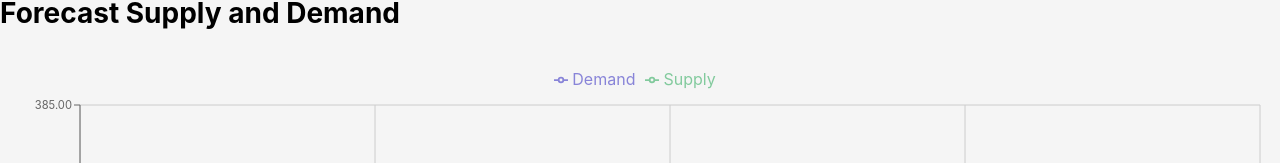
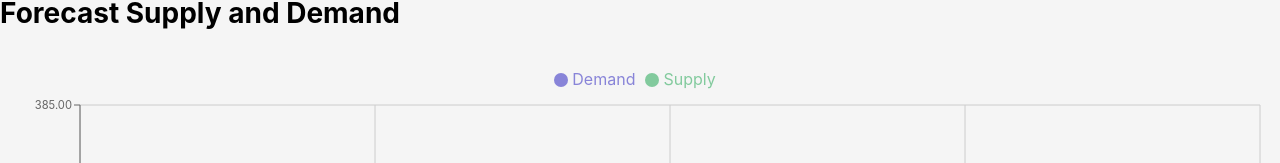
Before and after one commit to rs1257/create-react-app-ant-design, a React (Create React App) app: page / in a window 1280 px wide. Shown: the part 597-760 px from the top of the page. Built offline with nearby package versions, Linux system fonts and the light colour scheme.

Commit message:
Change the icon type and fix an issue where you could see the tooltip between points

```diff
--- a/src/components/LineGraph/index.tsx
+++ b/src/components/LineGraph/index.tsx
@@ -70,6 +70,7 @@ const LineGraph = <T,>({
           onClick={selectLine}
           onMouseOver={handleLegendMouseEnter}
           onMouseOut={handleLegendMouseLeave}
+          iconType="circle"
         />
         <XAxis
           dataKey={xAxisDataKey}
@@ -80,6 +81,7 @@ const LineGraph = <T,>({
             value: xAxisLabel ?? 'Time',
             dy: 20,
           }}
+          allowDuplicatedCategory={false}
         />
         <YAxis
           domain={['auto', 'auto']}
```
